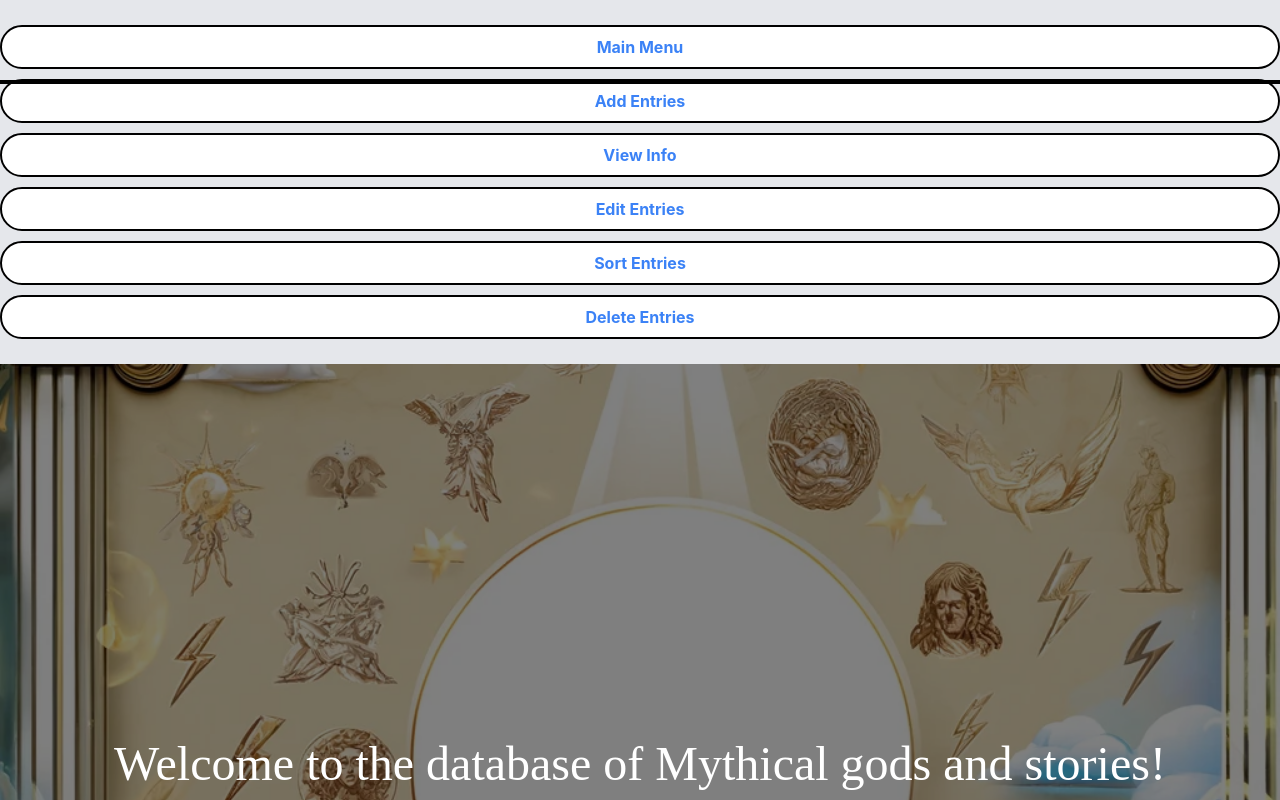
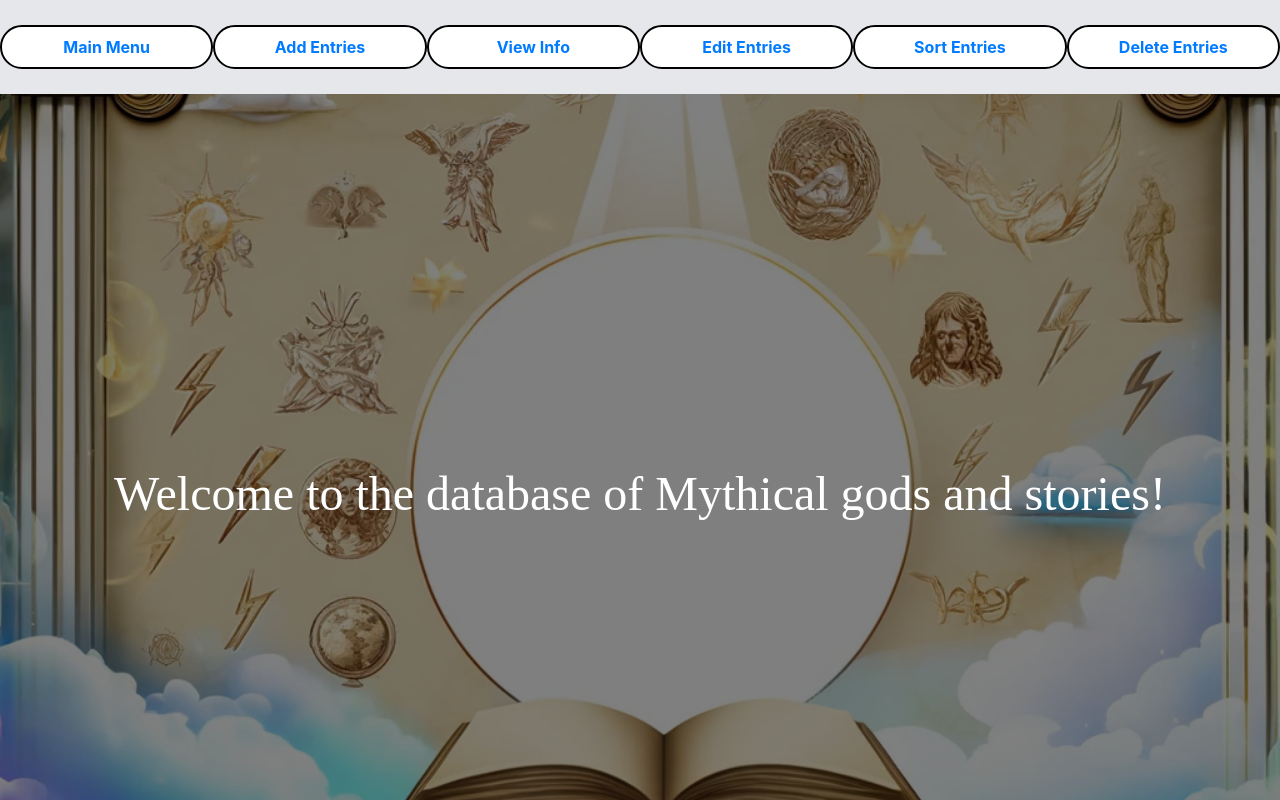
Before and after one commit to annabelsong/MythologyProject, a React (Create React App) app in the folder frontend/304-project/: page / in a window 1280 px wide. Shown: the top 800 px of the page. Built offline with nearby package versions, Linux system fonts and the light colour scheme.

Commit message:
css style change

```diff
--- a/frontend/304-project/src/App.css
+++ b/frontend/304-project/src/App.css
@@ -32,6 +32,40 @@
   color: #61dafb;
 }
 
+.nav-container {
+  display: flex;
+  align-items: center;
+  justify-content: space-around;
+  flex-wrap: nowrap;
+}
+
+.nav-button {
+  background-color: white;
+  color: #007bff;
+  border-radius: 9999px;
+  border: 2px solid black;
+  padding: 0.5rem 1rem;
+  font-weight: bold;
+  cursor: pointer;
+  text-decoration: none;
+  transition: background-color 0.2s;
+}
+
+.nav-button:hover {
+  background-color: #e7e7e7;
+}
+
+.top-bar {
+  position: absolute;
+  top: 4.5rem + 0.5 rem;
+  left: 0;
+  background-color: darkgrey;
+  height: 0.5rem;
+  width: 100%;
+}
+
+
+
 @keyframes App-logo-spin {
   from {
     transform: rotate(0deg);
--- a/frontend/304-project/src/App.js
+++ b/frontend/304-project/src/App.js
@@ -34,16 +34,16 @@ function App() {
   return (
     <div className="App">
       <nav className="bg-gray-200 py-5">
-        <div className="container mx-auto">
-          <button className="mr-4 bg-white text-blue-500 rounded-full border-2 border-black px-4 py-2 font-bold" onClick={() => setCurrentPage('SplashPage')}>Main Menu</button>
-          <button className="mr-4 bg-white text-blue-500 rounded-full border-2 border-black px-4 py-2 font-bold" onClick={() => setCurrentPage('AddPage')}>Add Entries</button>
-          <button className="mr-4 bg-white text-blue-500 rounded-full border-2 border-black px-4 py-2 font-bold" onClick={() => setCurrentPage('ViewPage')}>View Info</button>
-          <button className="mr-4 bg-white text-blue-500 rounded-full border-2 border-black px-4 py-2 font-bold" onClick={() => setCurrentPage('EditPage')}>Edit Entries</button>
-          <button className="mr-4 bg-white text-blue-500 rounded-full border-2 border-black px-4 py-2 font-bold" onClick={() => setCurrentPage('SortPage')}>Sort Entries</button>
-          <button className="mr-4 bg-white text-blue-500 rounded-full border-2 border-black px-4 py-2 font-bold" onClick={() => setCurrentPage('DeletePage')}>Delete Entries</button>
+        <div className="container mx-auto nav-container">
+          <button className="nav-button" onClick={() => setCurrentPage('SplashPage')}>Main Menu</button>
+          <button className="nav-button" onClick={() => setCurrentPage('AddPage')}>Add Entries</button>
+          <button className="nav-button" onClick={() => setCurrentPage('ViewPage')}>View Info</button>
+          <button className="nav-button" onClick={() => setCurrentPage('EditPage')}>Edit Entries</button>
+          <button className="nav-button" onClick={() => setCurrentPage('SortPage')}>Sort Entries</button>
+          <button className="nav-button" onClick={() => setCurrentPage('DeletePage')}>Delete Entries</button>
         </div>
       </nav>
-      <div className="absolute top-20 left-0 bg-black h-1 w-full"></div>
+      <div className="top-bar"></div>
       {renderPage()}
     </div>
   );
```
